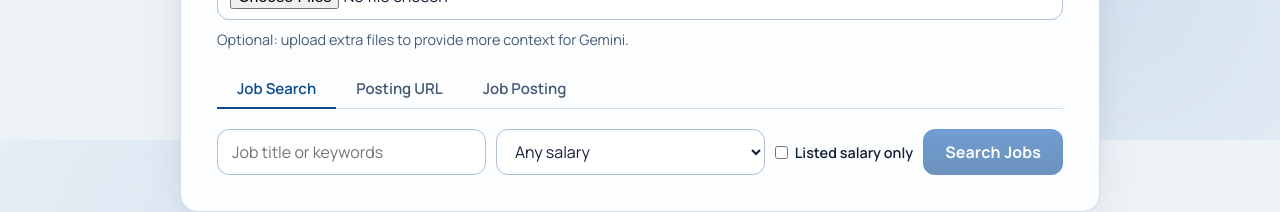
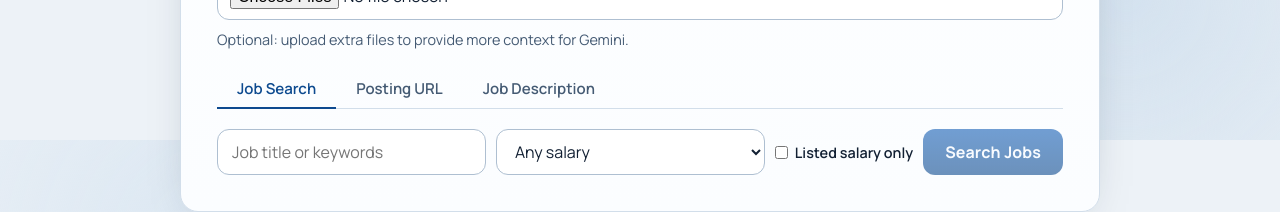
Before and after one commit to alexandergshaw/Resume-Tailor, a Next.js app in the folder hello-world/: page / in a window 1280 px wide. Shown: the part 660-872 px from the top of the page. Built offline with nearby package versions, Linux system fonts and the light colour scheme.

Commit message:
feat: update label from 'Job Posting' to 'Job Description' in UI

```diff
--- a/hello-world/app/page.js
+++ b/hello-world/app/page.js
@@ -672,7 +672,7 @@ export default function Home() {
             className={activeSection === "manual" ? styles.sectionTabActive : styles.sectionTab}
             onClick={() => setActiveSection("manual")}
           >
-            Job Posting
+            Job Description
           </button>
         </div>
 
```
